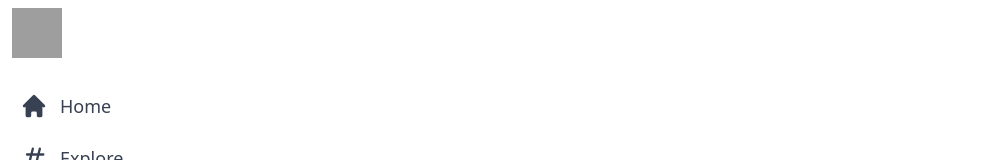
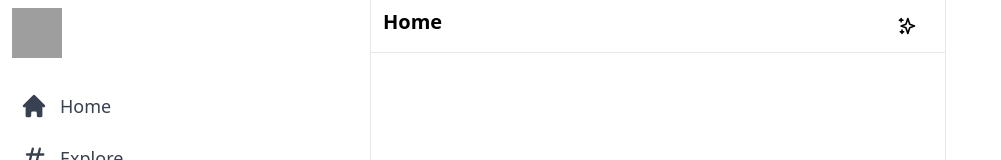
Before and after one commit to ManishChaurasia07/twitter, a Next.js app: page / in a window 1280 px wide. Shown: the top 160 px of the page, without its empty margins (0-1001 px from the left). Built offline with nearby package versions, Linux system fonts and the light colour scheme; grey boxes are pictures that could not be loaded.

Commit message:
create feed component and its header

```diff
--- /dev/null
+++ b/components/Feed.js
@@ -0,0 +1,15 @@
+import { SparklesIcon } from "@heroicons/react/outline";
+
+export default function Feed() {
+  return (
+    <div className="xl:ml-[370px] border-l border-r border-gray-200 xl:min-w-[576px] sm:ml-[73px] flex-grow max-w-xl">
+        <div className="flex py-2 px-3 sticky top-0 z-50 bg-white border-b border-gray-200">
+            <h2 className="text-lg sm:text-xl font-bold cursor-pointer">Home</h2>
+            <div className="hoverEffect flex items-center jusify-center px-0 ml-auto w-9 h-9">
+                 <SparklesIcon className="h-5"/>
+            </div>
+        </div>
+
+        </div>
+  )
+}
--- a/pages/index.js
+++ b/pages/index.js
@@ -1,4 +1,5 @@
 import Head from 'next/head';
+import Feed from '../components/Feed';
 import Sidebar from '../components/Sidebar';
 
 export default function Home() {
@@ -14,6 +15,7 @@
     <Sidebar/>
 
     {/*Feed*/}
+    <Feed/>
 
 
     {/*Widgets*/}
```
